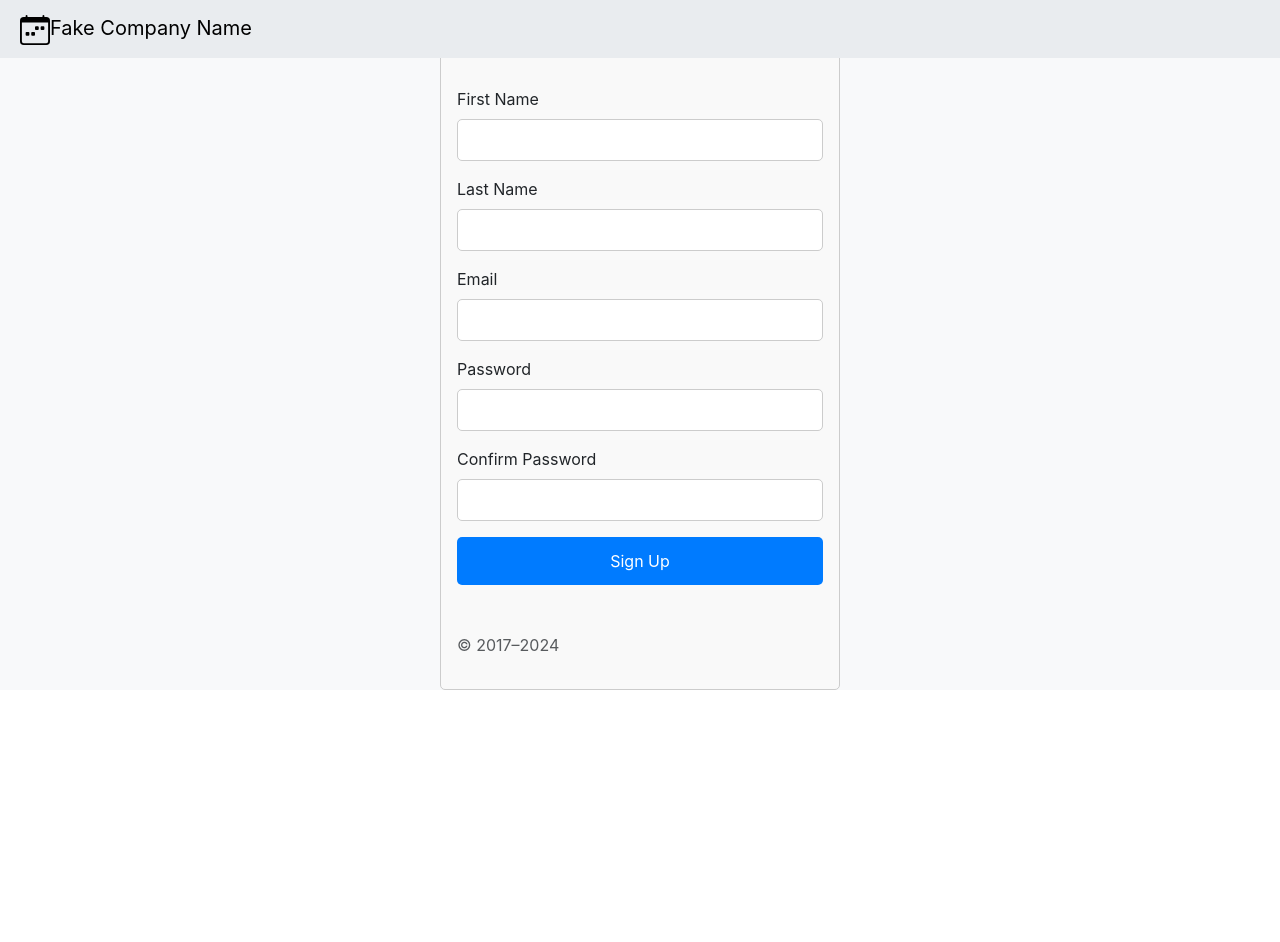
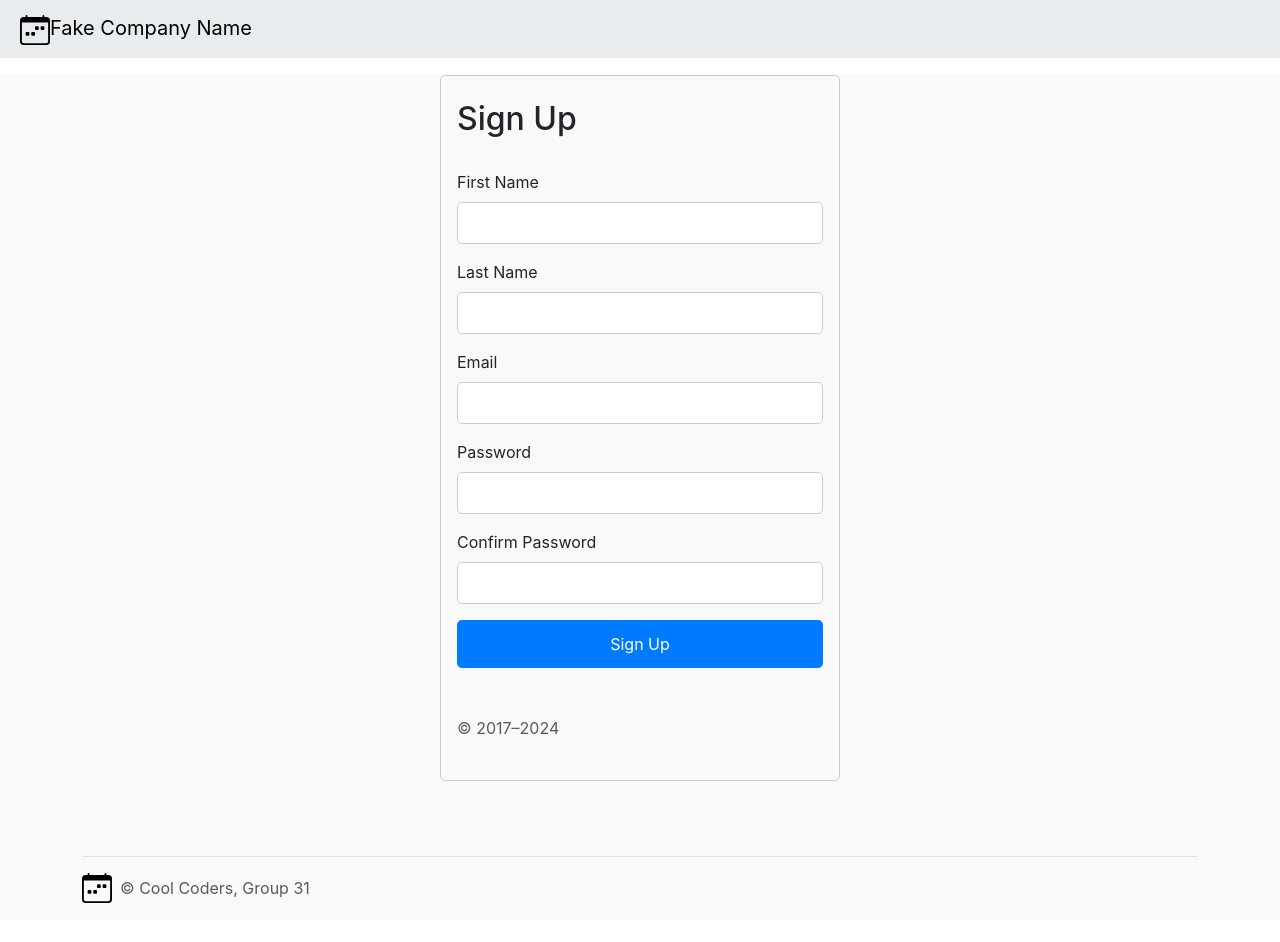
Before and after one commit to FrancoMLG/Group_31, a React (Create React App) app in the folder client/: page /signup in a window 1280 px wide. Before the commit the page ends 800 px from the top, so only its background shows below. Built offline with nearby package versions, Linux system fonts and the light colour scheme.

Commit message:
changed padding and added a footer

```diff
--- a/client/src/components/Auth/signup.css
+++ b/client/src/components/Auth/signup.css
@@ -1,6 +1,6 @@
 .signup-form {
   max-width: 400px;
-  margin: 0 auto;
+  margin: 75px auto;
   padding: 1em;
   border: 1px solid #ccc;
   border-radius: 5px;
--- a/client/src/components/Auth/signup.js
+++ b/client/src/components/Auth/signup.js
@@ -1,5 +1,7 @@
 import React, {useState} from "react";
 import "./signup.css";
+import "bootstrap/dist/css/bootstrap.min.css";
+import "bootstrap/dist/js/bootstrap.bundle.min.js";
 import {signUp} from "../../api/index.js";
 import {useNavigate, Link} from "react-router-dom";
 
@@ -91,7 +93,7 @@ const SignupForm = () => {
         </div>
       </nav>
 
-      <div className="signup-form">
+      <div className="signup-form py-4">
         <h2>Sign Up</h2>
         <form onSubmit={handleSubmit}>
           <div className="form-group">
@@ -176,6 +178,25 @@ const SignupForm = () => {
           <p className="mt-5 mb-3 text-body-secondary">© 2017–2024</p>
         </form>
       </div>
+
+      <div className="container">
+        <footer className="d-flex flex-wrap justify-content-between align-items-center py-3 my-4 border-top">
+          <div className="col-md-4 d-flex align-items-center">
+            <a
+              href="/"
+              className="mb-3 me-2 mb-md-0 text-body-secondary text-decoration-none lh-1">
+              <img
+                src={`${process.env.PUBLIC_URL}/images/calendar-week.svg`}
+                height="30"
+              />
+            </a>
+            <span className="mb-3 mb-md-0 text-body-secondary">
+              © Cool Coders, Group 31
+            </span>
+          </div>
+        </footer>
+      </div>
+
     </div>
   );
 };
```
